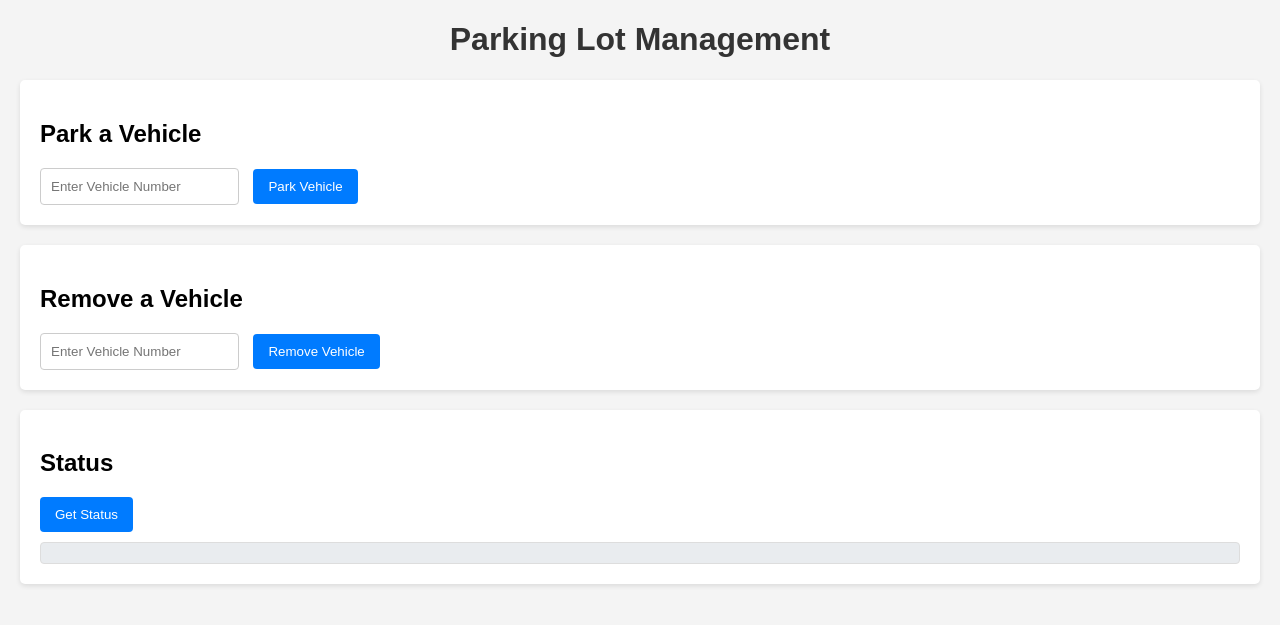
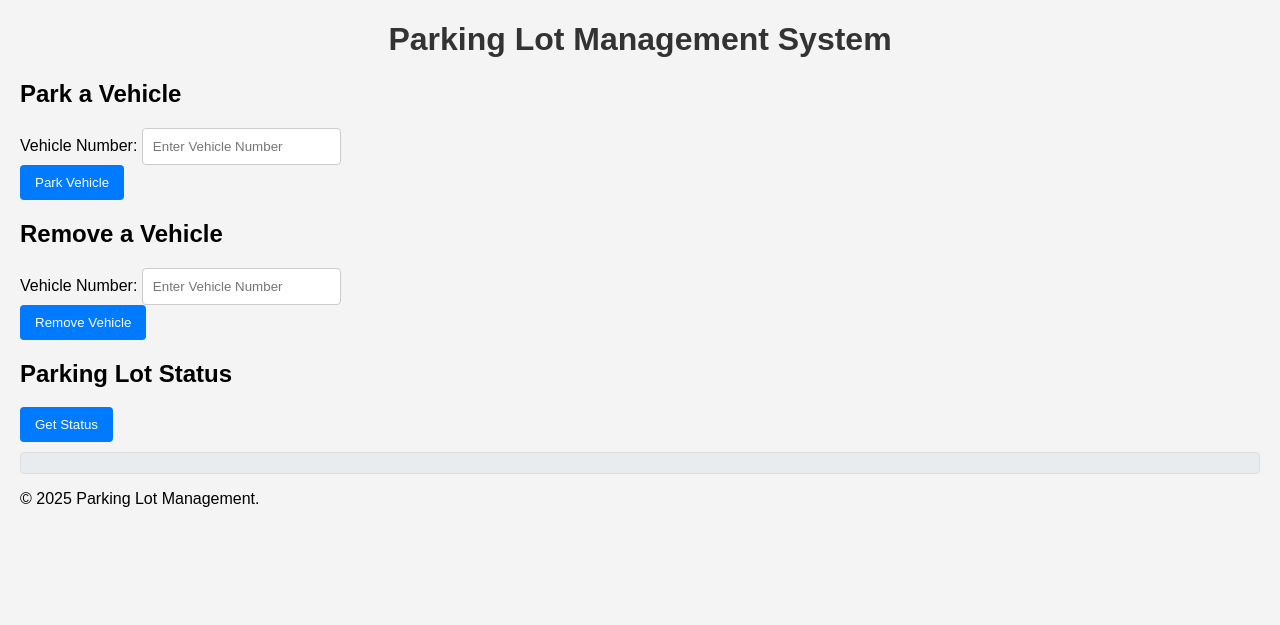
Before and after one commit to Aditya120704/Parking-Lot-Managment-System, a Flask app: page / in a window 1280 px wide. Shown: the top 625 px of the page. Run offline with Flask 3, Linux system fonts and the light colour scheme.

Commit message:
index.html

```diff
--- a/templates/index.html
+++ b/templates/index.html
@@ -3,33 +3,56 @@
 <head>
     <meta charset="UTF-8">
     <meta name="viewport" content="width=device-width, initial-scale=1.0">
-    <title>Parking System</title>
+    <title>Parking Lot Management</title>
     <link rel="stylesheet" href="{{ url_for('static', filename='styles.css') }}">
 </head>
 <body>
-    <h1>Parking Lot Management</h1>
+    <header class="header">
+        <div class="header-content">
+            <h1>Parking Lot Management System</h1>
+        </div>
+    </header>
 
-    <div class="section">
+    <main class="main-container">
+        <section class="card">
             <h2>Park a Vehicle</h2>
-        <input type="text" id="vehicleNumber" placeholder="Enter Vehicle Number">
-        <button onclick="parkVehicle()">Park Vehicle</button>
+            <form id="parkForm" onsubmit="event.preventDefault(); parkVehicle();">
+                <div class="form-group">
+                    <label for="vehicleNumber">Vehicle Number:</label>
+                    <input type="text" id="vehicleNumber" placeholder="Enter Vehicle Number" required>
                 </div>
+                <button type="submit" class="btn-primary">Park Vehicle</button>
+                <p id="parkFeedback" class="feedback"></p>
+            </form>
+        </section>
 
-    <div class="section">
+        <section class="card">
             <h2>Remove a Vehicle</h2>
-        <input type="text" id="removeVehicleNumber" placeholder="Enter Vehicle Number">
-        <button onclick="removeVehicle()">Remove Vehicle</button>
+            <form id="removeForm" onsubmit="event.preventDefault(); removeVehicle();">
+                <div class="form-group">
+                    <label for="removeVehicleNumber">Vehicle Number:</label>
+                    <input type="text" id="removeVehicleNumber" placeholder="Enter Vehicle Number" required>
                 </div>
+                <button type="submit" class="btn-primary">Remove Vehicle</button>
+                <p id="removeFeedback" class="feedback"></p>
+            </form>
+        </section>
 
-    <div class="section">
-        <h2>Status</h2>
-        <button onclick="getStatus()">Get Status</button>
+        <section class="card">
+            <h2>Parking Lot Status</h2>
+            <button class="btn-secondary" onclick="getStatus()">Get Status</button>
             <div id="statusOutput" class="status-output"></div>
-    </div>
+        </section>
+    </main>
+
+    <footer class="footer">
+        <p>&copy; 2025 Parking Lot Management.</p>
+    </footer>
 
     <script>
         async function parkVehicle() {
             const vehicleNumber = document.getElementById('vehicleNumber').value;
+            try {
                 const response = await fetch('/api/park', {
                     method: 'POST',
                     headers: {
@@ -38,12 +61,16 @@
                     body: JSON.stringify({ vehicle_number: vehicleNumber })
                 });
                 const result = await response.json();
-            alert(result.message);
+                document.getElementById('parkFeedback').innerText = result.message || result.error;
+            } catch (error) {
+                document.getElementById('parkFeedback').innerText = "Error parking vehicle.";
+            }
             document.getElementById('vehicleNumber').value = '';
         }
 
         async function removeVehicle() {
             const vehicleNumber = document.getElementById('removeVehicleNumber').value;
+            try {
                 const response = await fetch('/api/remove', {
                     method: 'POST',
                     headers: {
@@ -52,11 +79,15 @@
                     body: JSON.stringify({ vehicle_number: vehicleNumber })
                 });
                 const result = await response.json();
-            alert(result.message);
+                document.getElementById('removeFeedback').innerText = result.message || result.error;
+            } catch (error) {
+                document.getElementById('removeFeedback').innerText = "Error removing vehicle.";
+            }
             document.getElementById('removeVehicleNumber').value = '';
         }
 
         async function getStatus() {
+            try {
                 const response = await fetch('/api/status');
                 const status = await response.json();
                 const output = `
@@ -67,6 +98,9 @@
                     <strong>Waitlisted Vehicles:</strong> ${status.waitlisted_vehicles.length > 0 ? status.waitlisted_vehicles.join(', ') : 'None'}
                 `;
                 document.getElementById('statusOutput').innerHTML = output;
+            } catch (error) {
+                document.getElementById('statusOutput').innerHTML = "Error retrieving status.";
+            }
         }
     </script>
 </body>
```
Lines whose indentation alone changed are shown as unchanged.
